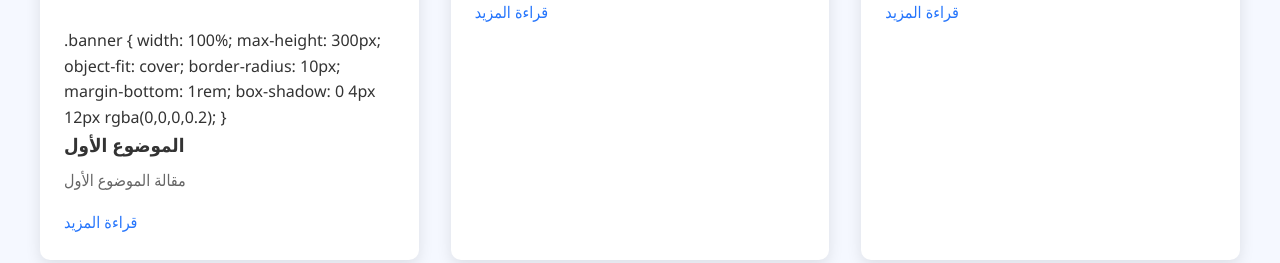
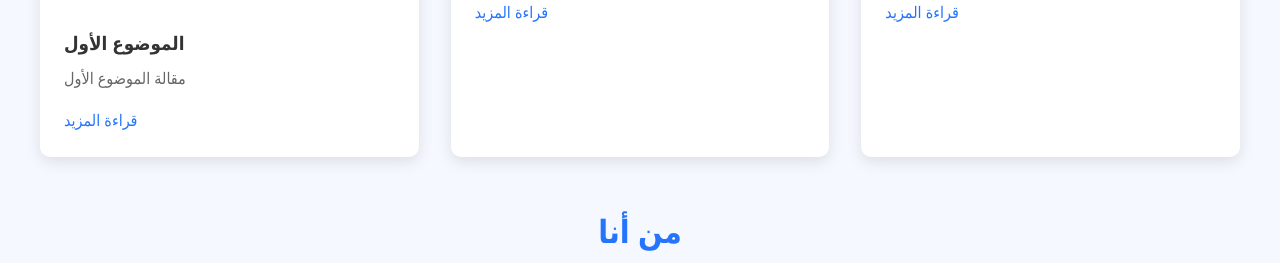
Before and after one commit to ilyeselmana02/ilyes_elmanaDz, a plain HTML site: page index.html in a window 1280 px wide. Shown: the part 795-1058 px from the top of the page. Drawn offline with Linux system fonts and the light colour scheme.

Commit message:
Update index.html

```diff
--- a/index.html
+++ b/index.html
@@ -204,14 +204,7 @@
             <div class="post">
                 <img src="https://i.ibb.co/hS2LWqf/yourimage.jpg" alt="إلياس" class="banner">
                 <div class="post-content">
-                    .banner {
-  width: 100%;
-  max-height: 300px;
-  object-fit: cover;
-  border-radius: 10px;
-  margin-bottom: 1rem;
-  box-shadow: 0 4px 12px rgba(0,0,0,0.2);
-}
+
                     <h3>الموضوع الأول</h3>
                     <p>مقالة الموضوع الأول</p>
                     <a href="post01.html" class="read-more">قراءة المزيد</a>
```
